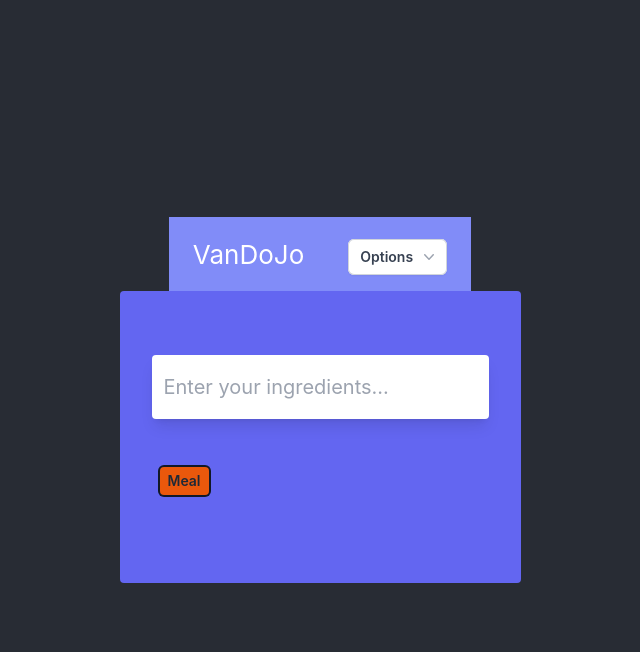
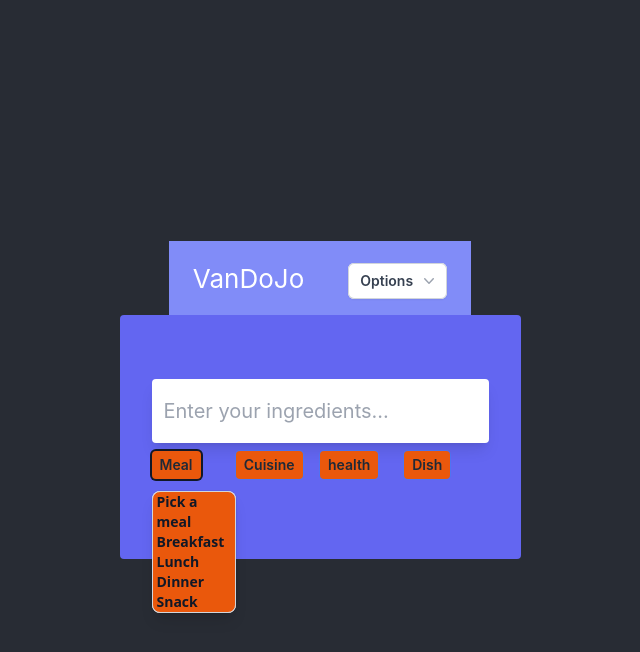
Before and after one commit to vandojo/on-the-menu, a React (Create React App) app in the folder client/: page / in a window 1280 px wide. Both pictures are taken after a click on the button "Meal". Shown: the top 652 px of the page, without its empty margins (320-960 px from the left). Built offline with nearby package versions, Linux system fonts and the light colour scheme; the HTML template or start-up script is replaced by a standard one.

Commit message:
added more filter options. Finished refactoring the select options.

```diff
--- a/client/src/components/form.js
+++ b/client/src/components/form.js
@@ -1,14 +1,96 @@
 import {Formselect} from "./formselect";
+import {useState} from "react";
 
 export function Form() {
+  const [formInput, setFormInput] = useState("");
+
+  const filterOptions = [
+    [
+      {
+        mealtypes: ["Breakfast", "Lunch", "Dinner", "Snack"],
+        placeholder: "Meal",
+        id: "meal_menu",
+        txt: "Pick a meal",
+      },
+    ],
+    [
+      {
+        cuisineType: [
+          "American",
+          "Asian",
+          "British",
+          "Italian",
+          "Mediterranean",
+          "Chinese",
+          "Caribbean",
+        ],
+        placeholder: "Cuisine",
+        id: "cuisine_menu",
+        txt: "Pick a cuisine",
+      },
+    ],
+    [
+      {
+        health: [
+          "celery-free",
+          "gluten-free",
+          "vegetarian",
+          "vegan",
+          "soy-free",
+          "kosher",
+          "wheat-free",
+          "fish-free",
+          "egg-free",
+          "shellfish-free",
+        ],
+        placeholder: "health",
+        id: "health_menu",
+        txt: "Diet preferences",
+      },
+    ],
+    [
+      {
+        dishType: [
+          "Bread",
+          "Cereals",
+          "Desserts",
+          "Drinks",
+          "Main course",
+          "Pancake",
+          "Salad",
+          "Preserve",
+          "Sandwiches",
+          "Side dish",
+          "Soup",
+          "Starter",
+          "Sweets",
+        ],
+        placeholder: "Dish",
+        id: "dish_menu",
+        txt: "Dish options",
+      },
+    ],
+  ];
+
+  const handleInputChange = (e) => {
+    setFormInput(e.target.value);
+  };
+
   return (
-    <form className="container mx-auto py-8">
+    <form className="container  py-8">
       <input
-        type="search"
+        type="input"
+        name="query"
         placeholder="Enter your ingredients..."
-        className="w-full h-16 px-3 text-black rounded mb-8 focus:outline-none focus:shadow-lg text-xl shadow-lg"
+        className="w-full h-16 px-3 text-black rounded  focus:outline-none focus:shadow-lg text-xl shadow-lg"
+        value={formInput}
+        onChange={handleInputChange}
       ></input>
-      <Formselect />
+      <div className="grid grid-cols-4 ">
+        {filterOptions.map((item) => (
+          <Formselect key={item[0].id} menuOptions={item} />
+        ))}
+      </div>
     </form>
   );
 }
--- a/client/src/components/formselect.js
+++ b/client/src/components/formselect.js
@@ -1,22 +1,38 @@
 import {useState} from "react";
-export function Formselect() {
-  const [mealMenu, setMealMenu] = useState(true);
+import {useRef} from "react";
+export function Formselect({menuOptions}) {
+  const [options, setOptions] = useState(false);
+  const catMenu = useRef(null);
 
-  const mealTypes = [
-    {
-      mealtypes: ["Breakfast", "Lunch", "Dinner", "Snack"],
-      placeholder: "Meal",
-      id: "meal_menu",
-      txt: "Pick a meal",
-    },
-  ];
+  const [selectedOptions, setSelectedOptions] = useState([]);
+
   const handleClick = () => {
-    setMealMenu(!mealMenu);
+    setOptions(!options);
+  };
+  const menuOpen = (e) => {
+    if (options && !catMenu.current?.contains(e.target)) {
+      handleClick();
+    }
+  };
+  document.addEventListener("mousedown", menuOpen);
+
+  const toggleBackground = (e) => {
+    e.target.classList.contains("bg-orange-400")
+      ? e.target.classList.remove("bg-orange-400")
+      : e.target.classList.add("bg-orange-400");
   };
 
-  const items = mealTypes.map((opt) => {
+  const handleOptions = (e) => {
+    let options = [...selectedOptions];
+    e.target.classList.contains("bg-orange-400")
+      ? options.push(e.target.textContent)
+      : (options = options.filter((item) => item !== e.target.textContent));
+    setSelectedOptions(options);
+  };
+
+  const items = menuOptions.map((opt) => {
     return (
-      <div className="flex relative py-4 px-2 text-left" key={opt.id}>
+      <div className=" relative py-2    text-left" key={opt.id}>
         <div>
           <button
             type="button"
@@ -35,110 +51,49 @@
         </div>
         <div
           role="menu"
+          ref={catMenu}
           aria-orientation="vertical"
           aria-labelledby={opt.id}
           tabIndex="-1"
           className={
-            "absolute top-10  left-0 z-10 mt-2 origin-top-right  rounded-lg bg-white shadow-lg ring-1 ring-black ring-opacity-5 focus:outline-none " +
-            (mealMenu ? " transition ease-out " : " transition ease-in ") +
-            (mealMenu ? " duration-100 " : " duration-75 ") +
-            (mealMenu ? " transform opacity-100 " : " transform opacity-0 ") +
-            (mealMenu ? " scale-100 " : " scale-95 ")
+            "absolute top-10   left-0 z-10 mt-2 origin-top-right  rounded-lg bg-white shadow-lg ring-1 ring-black ring-opacity-5 focus:outline-none " +
+            (options ? " transition ease-out " : " transition ease-in ") +
+            (options ? " duration-100 " : " duration-75 ") +
+            (options ? " transform opacity-100 " : " transform opacity-0 ") +
+            (options ? " scale-100 " : " scale-95 ")
           }
         >
-          <select
+          <ul
             id={opt.placeholder}
             placeholder={opt.placeholder}
             name={Object.keys(opt)[0]}
             multiple
             className="bg-orange-600 border p-0 font-sans  border-gray-300 text-gray-900 text-sm rounded-lg  block w-full dark:bg-orange-600 dark:border-gray-600  dark:text-gray-900 font-semibold "
           >
-            <option className="hover:bg-orange-400  hover:rounded focus:bg-orange-400">
+            <li className="hover:bg-orange-400 rounded  hover:rounded focus:bg-orange-400 px-1">
               {opt.txt}
-            </option>
+            </li>
 
             {opt[Object.keys(opt)[0]].map((elem) => {
               return (
-                <option
+                <li
                   key={elem}
-                  className="hover:bg-orange-400  hover:rounded focus:bg-orange-400"
+                  className="hover:bg-orange-400 rounded hover:rounded focus:bg-orange-400 px-1"
                   value={elem}
+                  onClick={(e) => {
+                    toggleBackground(e);
+                    handleOptions(e);
+                  }}
                 >
                   {elem}
-                </option>
+                </li>
               );
             })}
-          </select>
+          </ul>
         </div>
       </div>
     );
   });
 
   return <>{items}</>;
-  // <div className="flex relative py-4 px-2 text-left">
-  //   <div>
-  //     <button
-  //       type="button"
-  //       onClick={handleClick}
-  //       className="block justify-center bg-orange-600 rounded px-2 py-1
-  //     hover:bg-orange-800 hover:ring-gray-900 ring-1 hover:ring-2 focus:ring-2 focus:ring-gray-900
-
-  //      text-sm text-gray-800 font-semibold mb-2"
-  //       aria-expanded="true"
-  //       aria-haspopup="true"
-  //       id="meal_menu"
-  //     >
-  //       Meal
-  //     </button>
-  //   </div>
-  //   <div
-  //     role="menu"
-  //     aria-orientation="vertical"
-  //     aria-labelledby="meal_menu"
-  //     tabIndex="-1"
-  //     className={
-  //       "absolute top-10  left-0 z-10 mt-2 origin-top-right  rounded-lg bg-white shadow-lg ring-1 ring-black ring-opacity-5 focus:outline-none " +
-  //       (mealMenu ? " transition ease-out " : " transition ease-in ") +
-  //       (mealMenu ? " duration-100 " : " duration-75 ") +
-  //       (mealMenu ? " transform opacity-100 " : " transform opacity-0 ") +
-  //       (mealMenu ? " scale-100 " : " scale-95 ")
-  //     }
-  //   >
-  //     <select
-  //       id="meals"
-  //       placeholder="Meal"
-  //       name="mealtypes"
-  //       multiple
-  //       className="bg-orange-600 border p-0 font-sans  border-gray-300 text-gray-900 text-sm rounded-lg  block w-full dark:bg-orange-600 dark:border-gray-600  dark:text-gray-900 font-semibold "
-  //     >
-  //       <option className="hover:bg-orange-400  hover:rounded focus:bg-orange-400">
-  //         Pick a meal
-  //       </option>
-  //       <option
-  //         className="hover:bg-orange-400  hover:rounded focus:bg-orange-400"
-  //         value="Breakfast"
-  //       >
-  //         Breakfast
-  //       </option>
-  //       <option
-  //         className="hover:bg-orange-400 hover:rounded focus:bg-orange-400"
-  //         value="Lunch"
-  //       >
-  //         Lunch
-  //       </option>
-  //       <option
-  //         className="hover:bg-orange-400 hover:rounded focus:bg-orange-400"
-  //         value="Dinner"
-  //       >
-  //         Dinner
-  //       </option>
-  //       <option
-  //         className="hover:bg-orange-400 hover:rounded focus:bg-orange-400"
-  //         value="Snack"
-  //       >
-  //         Snack
-  //       </option>
-  //     </select>
-  //   </div>
-  // </div>
 }
```
